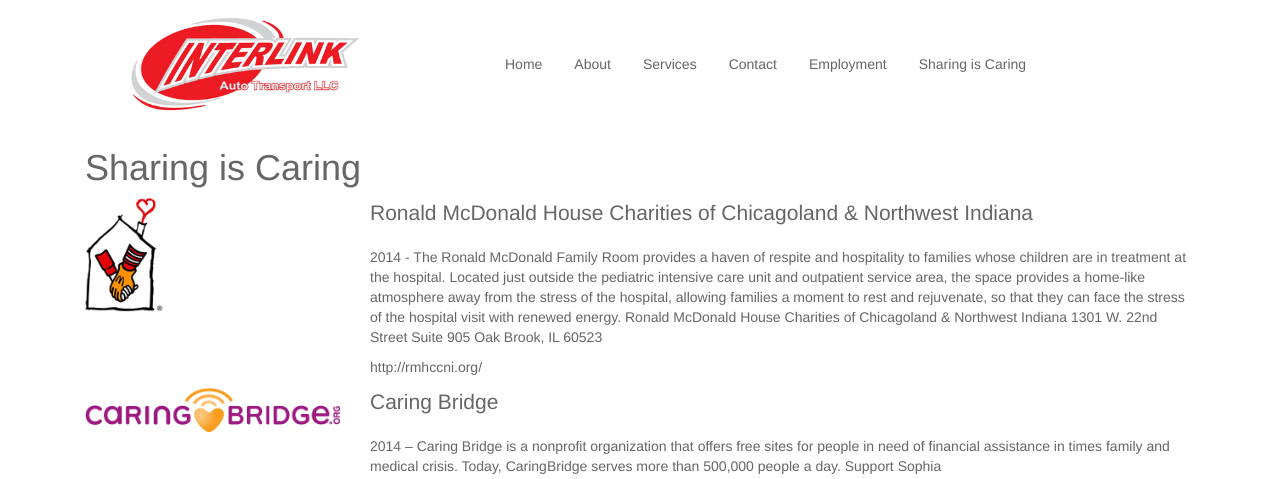
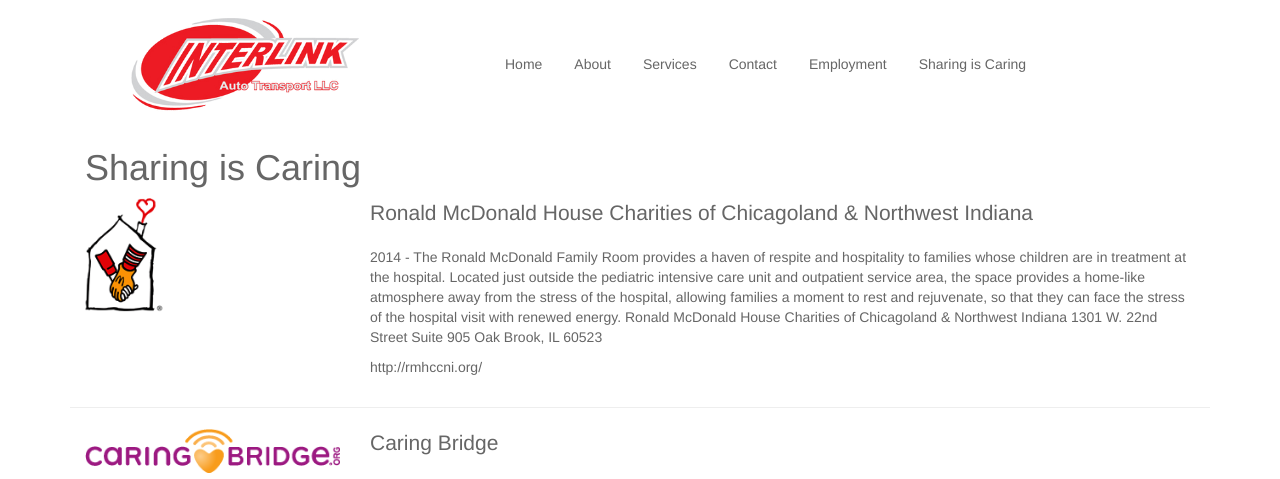
Before and after one commit to interlinkautotransport/interlinkautotransport.github.com, a Jekyll site: the page built from sharingiscaring.html, in a window 1280 px wide. Shown: the top 479 px of the page. Built offline with Jekyll 4.4.1, drawn with Linux system fonts in a browser that asks for light colours; nearby versions of some CDN libraries; library files that are not in the unit come from our copies.

Commit message:
added hr

```diff
--- a/sharingiscaring.html
+++ b/sharingiscaring.html
@@ -28,7 +28,7 @@
 	</div>
 </div>
 
-
+<hr>
 
 <div class="container row">
 	<div class="col-lg-3">
@@ -45,9 +45,11 @@
 	</div>
 </div>
 
+<hr>
+
 <div class="container row">
 		<div class="col-lg-3">
-		<img src="img/y-logo.png" class="img-responsive" />
+		<img src="img/y-logo.jpg" class="img-responsive" />
 	</div>
 	<div class="col-lg-9">
 		<p class="lead">
@@ -62,6 +64,9 @@
 	</div>
 
 </div>
+
+
+<hr>
 
 <div class="container row">
 	<div class="col-lg-3">
@@ -79,6 +84,8 @@
 </p>
 	</div>
 </div>
+
+<hr>
 
 <div class="container row">
 	<div class="col-lg-3">
@@ -99,6 +106,8 @@
 
 </div>
 
+<hr>
+
 <div class="container row">
 	<div class="col-lg-3">
 			<img src="img/wttw-logo.png" class="img-responsive" />
@@ -114,8 +123,11 @@
 	</div>
 </div>
 
+<hr>
+
 <div class="container row">
-	<div class="col-lg-12">
+	<div class="col-lg-offset-3"></div>
+	<div class="col-lg-9">
 			<p class="lead">Support  Super  Sam</p>
 <p>2014 - Sam Santhuff is a 5 year old boy that was diagnosed with rhabdomyosarcoma. The family needs help raising money to pay for Sams medical expenses. Sam and his mother are going to be flying out to Florida for a new treatment that will help decrease the radiation in his body.  This trip requires buying food, plane tickets and even living there for 30+ days.
 Support Super Sam
```
